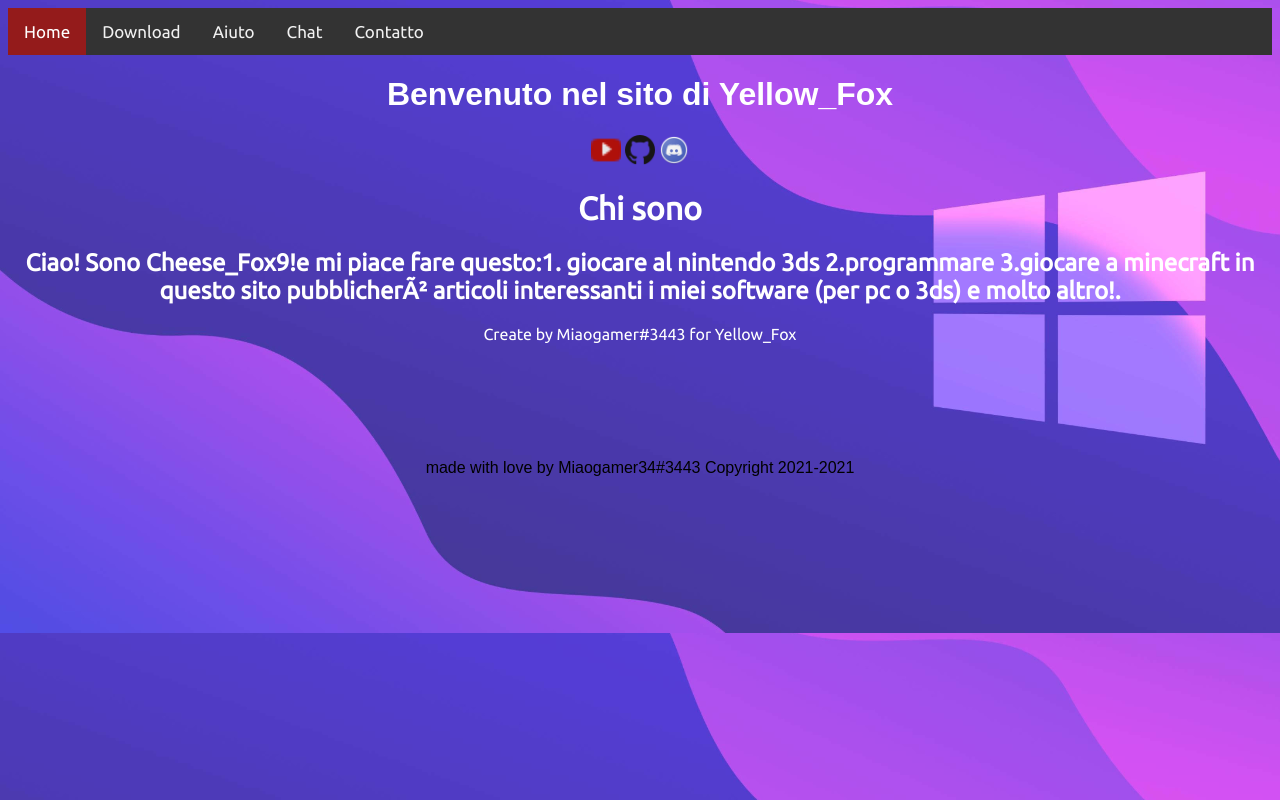
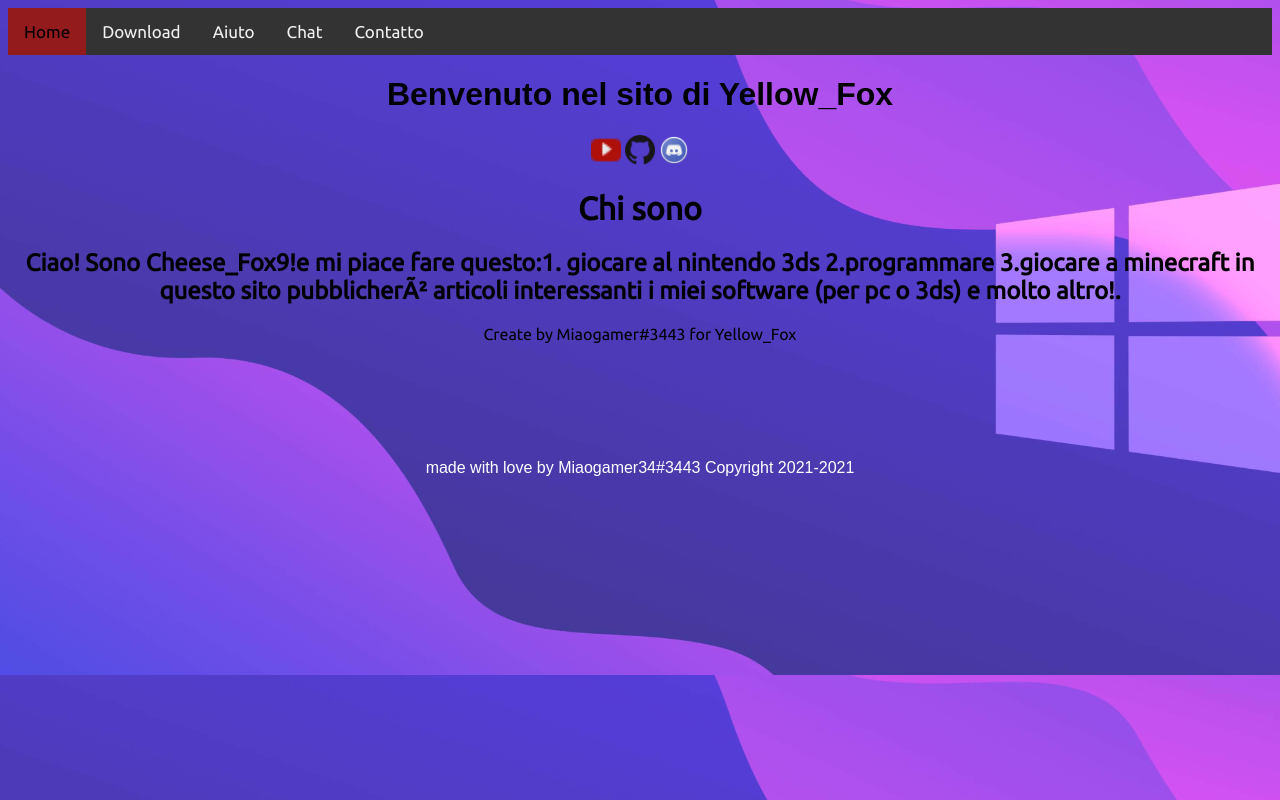
Before and after one commit to ErgFox9/ergfox9.github.io, a plain HTML site: page index.html in a window 1280 px wide. Drawn offline with Linux system fonts and the light colour scheme.

Commit message:
Update index.html

```diff
--- a/index.html
+++ b/index.html
@@ -37,7 +37,7 @@
           /* Add a color to the active/current link */
           .topnav a.active {
               background-color: #941b1b;
-              color: white;
+              color: black;
           }
           </style>
                   <meta charset="utf-8">
@@ -52,13 +52,13 @@
     <style>
         body {
             background-image: url("background.jpg");
-            background-size: 1500px;
+            background-size: 1600px;
             background-position: down;
         }
         #Title {
             position: relative;
             padding: center;
-            color: white;
+            color: black;
             font-family: sans-serif;
             text-align: center;
         }
@@ -73,12 +73,13 @@
             padding: center;
             font-family: sans-serif;
             text-align: center;
-            color: white;
+            color: black;
         }
         #credits {
             position: relative;
             font-family: sans-serif;
             top: 100px;
+            color: white;
         }
     </style>
     <title>Homepage - Yellow_Fox official website</title>
```
